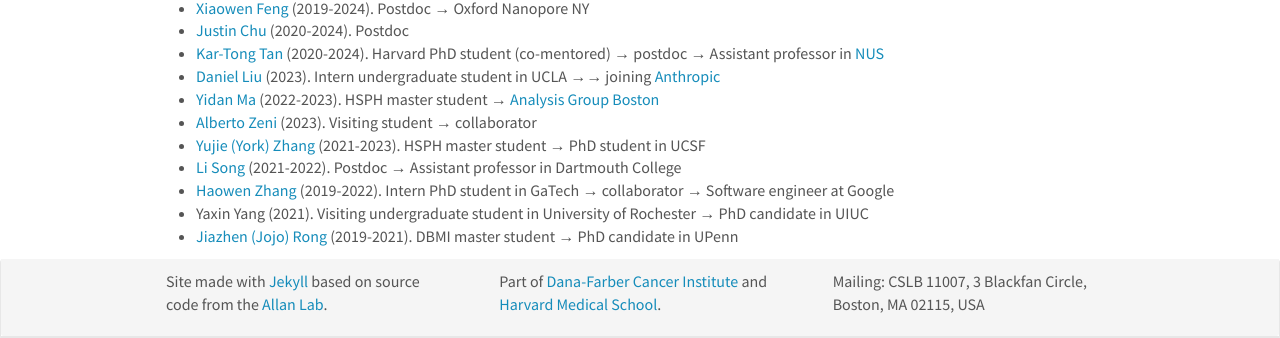
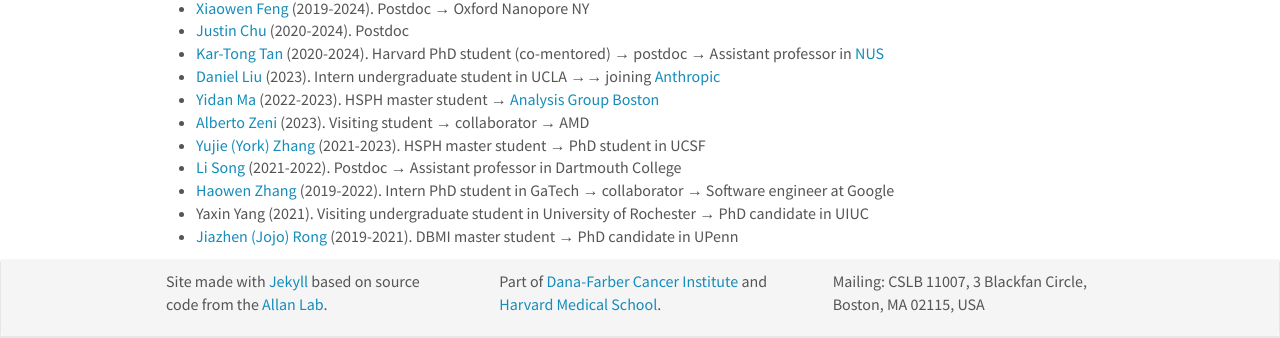
Before and after one commit to hlilab/hlilab.github.io, a Jekyll site: the page built from _pages/team.md, in a window 1280 px wide and 1307 px high. Shown: the part 945-1283 px from the top of the window. Built offline with Jekyll 4.4.1, drawn with Linux system fonts in a browser that asks for light colours; nearby versions of some CDN libraries.

Commit message:
Updated for Alberto

```diff
--- a/_pages/team.md
+++ b/_pages/team.md
@@ -79,7 +79,7 @@ permalink: /team/
 * [Kar-Tong Tan](https://www.linkedin.com/in/kar-tong-tan-b843aa1b8/) (2020-2024). Harvard PhD student (co-mentored) &#8594; postdoc &#8594; Assistant professor in [NUS](https://nus.edu.sg/)
 * [Daniel Liu](https://liudaniel.com/) (2023). Intern undergraduate student in UCLA &#8594;&#8594; joining [Anthropic](https://www.anthropic.com/)
 * [Yidan Ma](https://www.linkedin.com/in/yidanma-51/) (2022-2023). HSPH master student &#8594; [Analysis Group Boston](https://www.analysisgroup.com/about/locations/boston/)
-* [Alberto Zeni](https://www.linkedin.com/in/alberto-zeni/) (2023). Visiting student &#8594; collaborator
+* [Alberto Zeni](https://www.linkedin.com/in/alberto-zeni/) (2023). Visiting student &#8594; collaborator &#8594; AMD
 * [Yujie (York) Zhang](https://www.linkedin.com/in/yujie-zhang-5a0633152/) (2021-2023). HSPH master student &#8594; PhD student in UCSF
 * [Li Song](https://www.linkedin.com/in/li-song-81201329) (2021-2022). Postdoc &#8594; Assistant professor in Dartmouth College
 * [Haowen Zhang](https://zhanghaowen.com/) (2019-2022). Intern PhD student in GaTech &#8594; collaborator &#8594; Software engineer at Google
```
